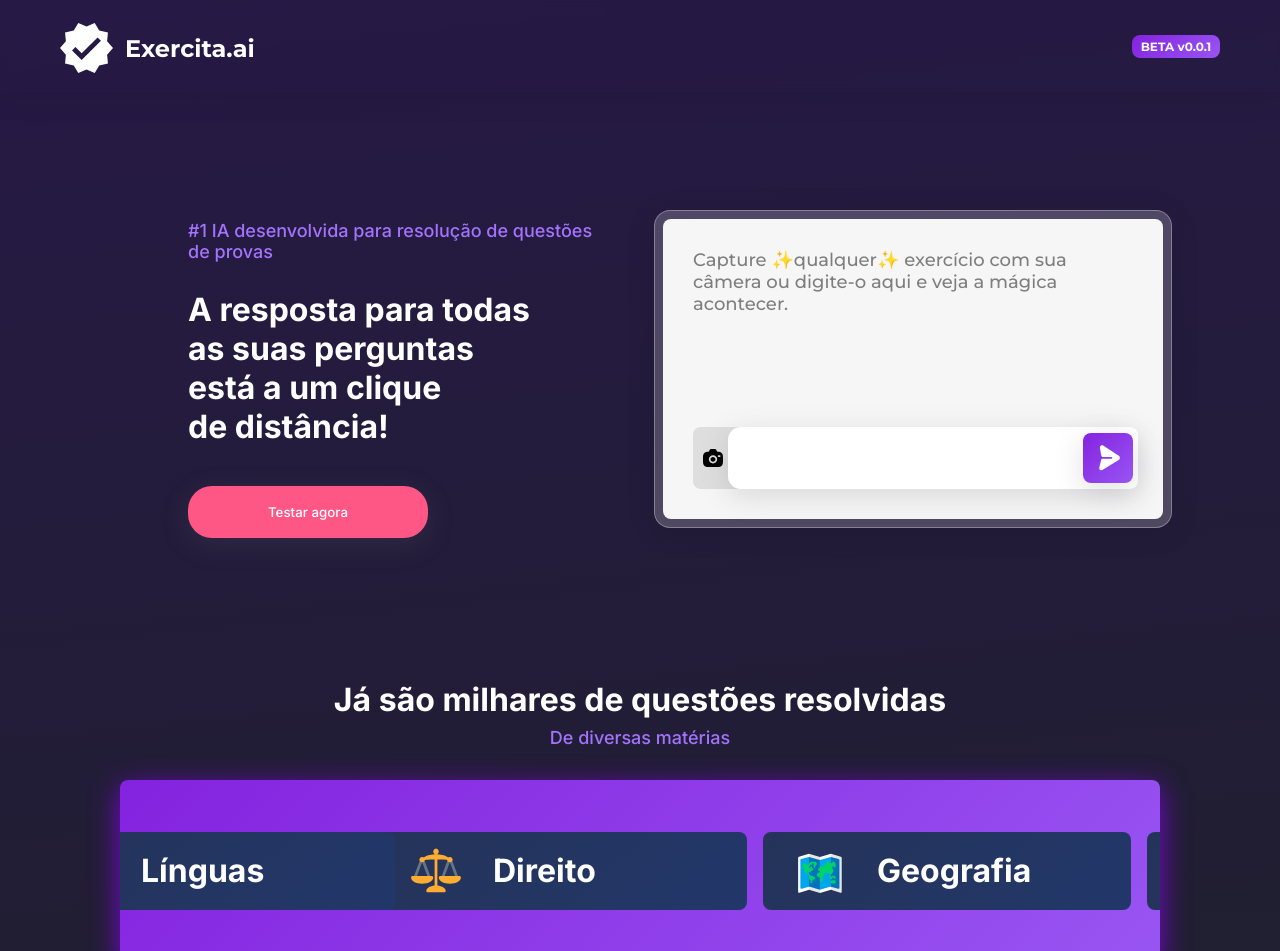
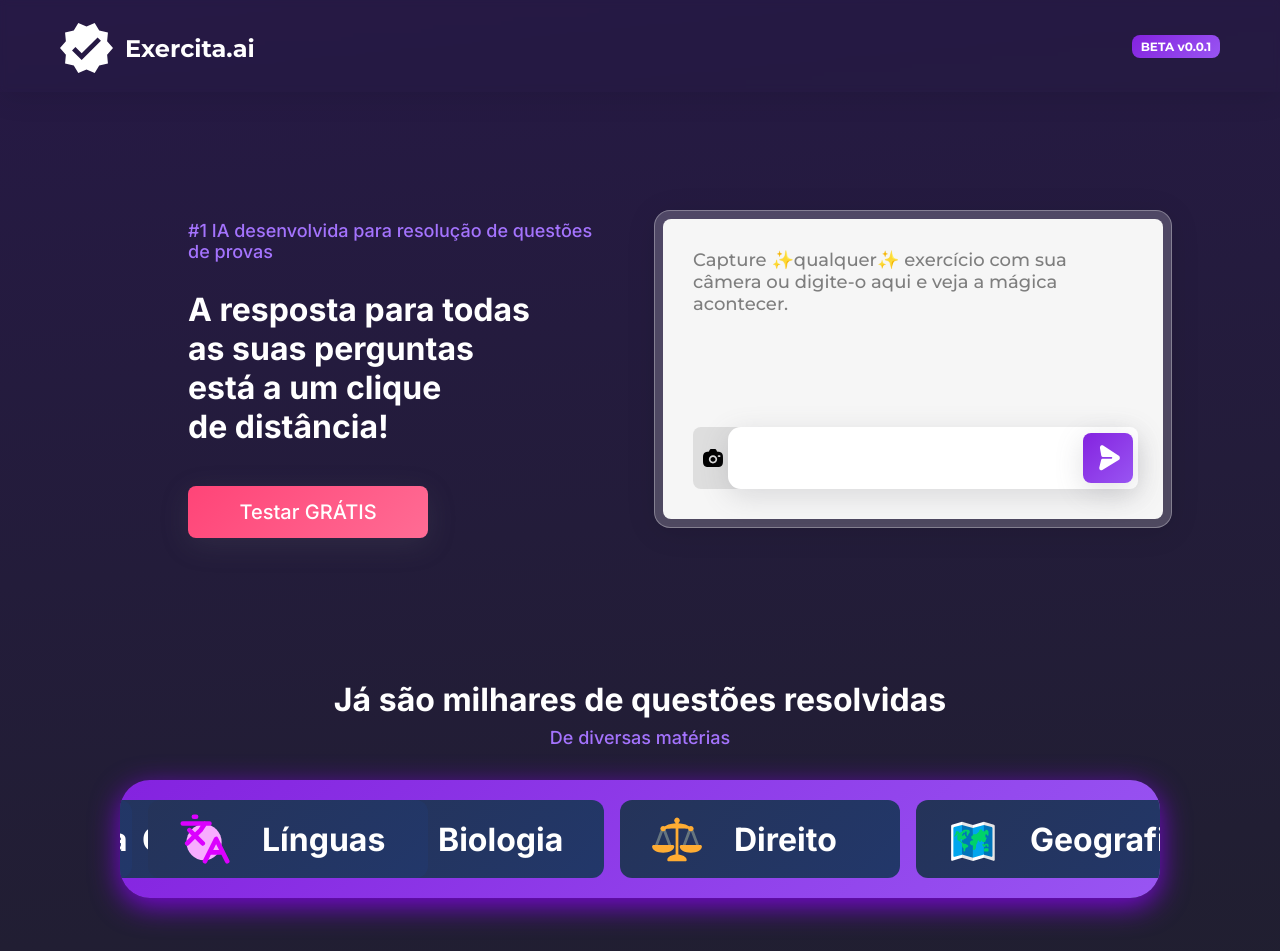
Before and after one commit to bolodissenoura/exercitaai, a Next.js app: page / in a window 1280 px wide. Shown: the top 951 px of the page. Built offline with nearby package versions, Linux system fonts and the light colour scheme.

Commit message:
fix: general adjust of styles and texts

```diff
--- a/src/pages/index.tsx
+++ b/src/pages/index.tsx
@@ -12,7 +12,6 @@ import sendIco from "../../public/assets/sendIco.svg";
 import labelImg from "../../public/assets/labelImg.svg";
 import brazilFlag from "../../public/assets/brazilFlag.svg";
 import fuvest from "../../public/assets/institutions/fuvest.svg";
-import espex from "../../public/assets/institutions/espex.svg";
 import ita from "../../public/assets/institutions/ita.svg";
 import mackenzie from "../../public/assets/institutions/mackenzie.svg";
 import oab from "../../public/assets/institutions/oab.svg";
@@ -49,7 +48,7 @@ export default function Home() {
     breakpoints: {
       "(min-width: 800px)": {
         slides: {
-          perView: 3,
+          perView: 4,
           spacing: 16,
         },
       },
@@ -95,9 +94,7 @@ export default function Home() {
               A resposta para todas <br /> as suas perguntas <br /> está a um
               clique <br /> de distância!
             </TypographyV2>
-            <PrimaryBtn style={{ background: "#FF5785" }}>
-              Testar agora
-            </PrimaryBtn>
+            <PrimaryBtn>Testar GRÁTIS</PrimaryBtn>
           </S.TextGridContainer>
           <S.BoxGridContainer>
             <S.Box>
@@ -139,7 +136,10 @@ export default function Home() {
             <TypographyV2>Já são milhares de questões resolvidas</TypographyV2>
             <TypographyV1>De diversas matérias</TypographyV1>
           </S.NewSectionText>
-          <S.BoxPurple ref={sliderRef} className="keen-slider">
+          <S.BoxPurple
+            style={{ height: "102px" }}
+            ref={sliderRef}
+            className="keen-slider">
             {subjects?.map((item) => (
               <>
                 <S.ItemCaroussel key={item.name} className="keen-slider__slide">
--- a/src/styles/buttons.ts
+++ b/src/styles/buttons.ts
@@ -2,15 +2,17 @@ import { styled } from ".";
 
 export const PrimaryBtn = styled("button", {
   backgroundColor: "$purple700",
-  borderRadius: "1.5rem",
+  borderRadius: "0.5rem",
   display: "flex",
-  padding: 10,
+  padding: "20px 50px",
   justifyContent: "center",
   gap: 12,
   alignItems: "center",
   border: "none",
   cursor: "pointer",
   color: "$white",
+  fontSize: "$lg",
+  background: "$gradientButtonPink",
   boxShadow: "rgba(100, 100, 111, 0.2) 0px 7px 29px 0px",
   margin: "1rem auto 0 auto",
   "&:hover": {
@@ -27,7 +29,7 @@ export const PrimaryBtn = styled("button", {
 });
 
 export const CTABtn = styled("button", {
-  backgroundColor: "#FF5785",
+  background: "$gradientButtonPink",
   borderRadius: "1.25rem",
   display: "flex",
   padding: 10,
--- a/src/styles/index.ts
+++ b/src/styles/index.ts
@@ -33,6 +33,8 @@ export const {
         "linear-gradient(135.17deg, #7907D5 -54.16%, #A16AFA 141.67%)",
       gradientButtonBlue:
         "linear-gradient(135.17deg, #263150 -54.16%, #213971 141.67%)",
+      gradientButtonPink:
+        "linear-gradient(135.17deg, #FF2F68 -54.16%, #FF7CA0 141.67%)",
     },
 
     fontSizes: {
--- a/src/styles/pages/home.ts
+++ b/src/styles/pages/home.ts
@@ -141,7 +141,7 @@ export const BoxPurple = styled("div", {
   alignItems: "center",
   background: "$gradientButtonPurple",
   boxShadow: "rgba(121, 7, 213, 1) 0px 8px 29px 0px",
-  borderRadius: 8,
+  borderRadius: "1.875rem",
 });
 
 export const ItemCaroussel = styled("div", {
@@ -149,7 +149,7 @@ export const ItemCaroussel = styled("div", {
   minHeight: "10px !important",
   background: "$gradientButtonBlue",
   boxShadow: "$gradientButtonBlue 0px 8px 29px 0px",
-  borderRadius: 8,
+  borderRadius: "0.75rem",
   display: "flex",
   textAlign: "center",
   justifyContent: "flex-start",
--- a/src/utils/fakeData.ts
+++ b/src/utils/fakeData.ts
@@ -11,9 +11,11 @@ import saude from "../../public/assets/subjects/saude.svg";
 import informatica from "../../public/assets/subjects/informatica.svg";
 import psicologia from "../../public/assets/subjects/psicologia.svg";
 import linguas from "../../public/assets/subjects/linguas.svg";
+import biologia from "../../public/assets/subjects/biologia.svg";
 
 export const subjects = [
   { name: "Concursos", icon: concursos },
+  { name: "Biologia", icon: biologia },
   { name: "Direito", icon: direito },
   { name: "Geografia", icon: geografia },
   { name: "Matemática", icon: matematica },
@@ -22,7 +24,6 @@ export const subjects = [
   { name: "Química", icon: quimica },
   { name: "Física", icon: fisica },
   { name: "Português", icon: portugues },
-  { name: "Saúde", icon: saude },
   { name: "Informática", icon: informatica },
   { name: "Psicologia", icon: psicologia },
   { name: "Línguas ", icon: linguas },
```
